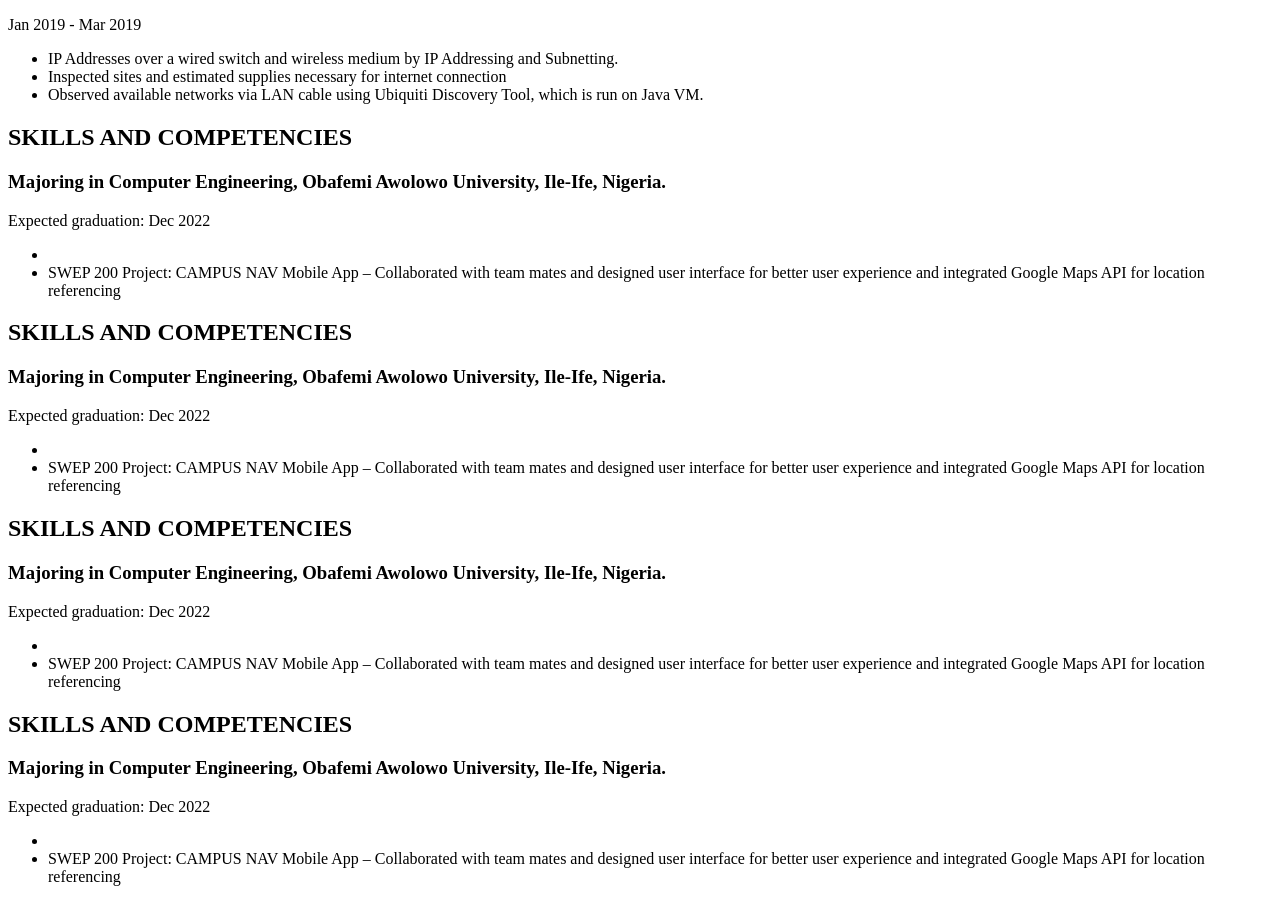
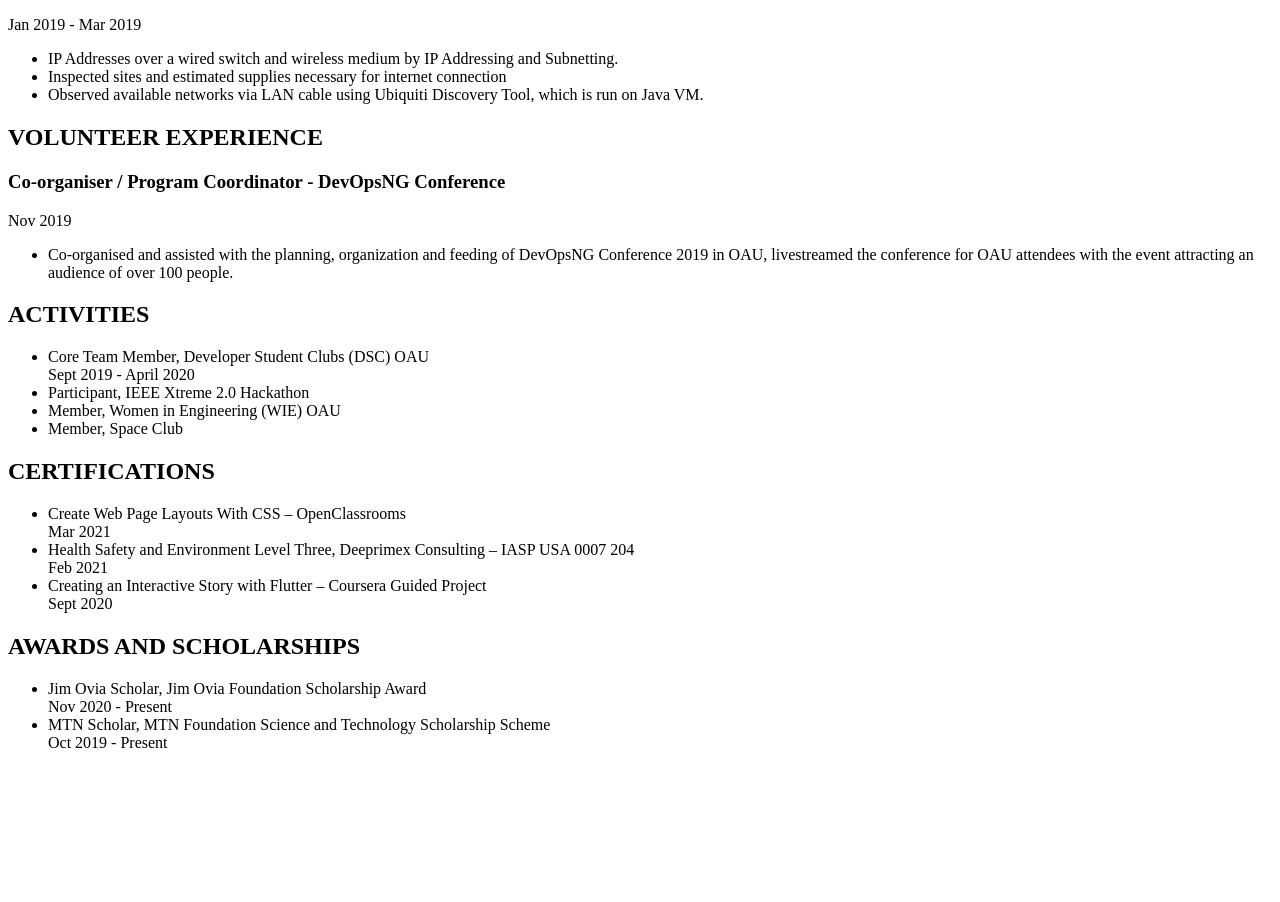
Before and after one commit to Marrockx/my-cv-portfolio, a plain HTML site: page index.html in a window 1280 px wide. Shown: the part 1183-2085 px from the top of the page. After the commit the page ends 1951 px from the top, so only its background shows below. Drawn offline with Linux system fonts and the light colour scheme.

Commit message:
update cv code

```diff
--- a/index.html
+++ b/index.html
@@ -170,90 +170,134 @@
                 </div>
             </div>
           </section>
-          <!-- EDUCATION SECTION -->
-          <section id="skills">
-            <h2 class="sub-heading">SKILLS AND COMPETENCIES</h2>
+
+          <!-- VOLUNTEER SECTION -->
+
+          <section id="volunteer">
+            <h2 class="sub-heading">VOLUNTEER EXPERIENCE</h2>
             <div class="section-group">
                 <div class="section-item">
                     <div class="section-item-head">
                         <div class="section-item-head-group">
-                            <h3 class="section-item-heading">Majoring in Computer Engineering, Obafemi Awolowo University, Ile-Ife, Nigeria.</h3>
-                            <div class=""><p>Expected graduation: Dec 2022</p></div>
+                            <h3 class="section-item-heading">Co-organiser / Program Coordinator - DevOpsNG Conference</h3>
+                            <div class=""><p></p></div>
                         </div>
-                        <div class="section-item-date"></div>
+                        <div class="section-item-date">
+                            <span>Nov 2019</span>
+                        </div>
                     </div>
                     <div class="section-item-points">
                         <ul>
-                            <li></li>
-                            <li>SWEP 200 Project: CAMPUS NAV Mobile App – Collaborated with team mates and designed user interface for better user experience and integrated Google Maps API for location referencing </li>
+                            <li>Co-organised and assisted with the planning, organization and feeding of DevOpsNG Conference 2019 in OAU, livestreamed the conference for OAU attendees with the event attracting an audience of over 100 people.</li>
                         </ul>
                     </div>
 
                 </div>
             </div>
           </section>
-          <!-- EDUCATION SECTION -->
-          <section id="skills">
-            <h2 class="sub-heading">SKILLS AND COMPETENCIES</h2>
+          <!-- ACTIVITIES SECTION -->
+          <section id="activities">
+            <h2 class="sub-heading">ACTIVITIES</h2>
             <div class="section-group">
                 <div class="section-item">
-                    <div class="section-item-head">
-                        <div class="section-item-head-group">
-                            <h3 class="section-item-heading">Majoring in Computer Engineering, Obafemi Awolowo University, Ile-Ife, Nigeria.</h3>
-                            <div class=""><p>Expected graduation: Dec 2022</p></div>
-                        </div>
-                        <div class="section-item-date"></div>
-                    </div>
                     <div class="section-item-points">
                         <ul>
-                            <li></li>
-                            <li>SWEP 200 Project: CAMPUS NAV Mobile App – Collaborated with team mates and designed user interface for better user experience and integrated Google Maps API for location referencing </li>
+                            <li>
+                                <div class="list-item">
+                                    <div class="list-item-main">
+                                        <span>Core Team Member, Developer Student Clubs (DSC) OAU</span>
+                                    </div>
+                                    <div class="list-item-date">
+                                        <span>Sept 2019 - April 2020</span>
+                                    </div>
+                                </div>
+                            </li>
+                            <li>Participant, IEEE Xtreme 2.0 Hackathon</li>
+                            <li>Member, Women in Engineering (WIE) OAU</li>
+                            <li>Member, Space Club</li>
                         </ul>
                     </div>
 
                 </div>
-                <!-- EDUCATION SECTION -->
+            </div>
           </section>
-          <section id="skills">
-            <h2 class="sub-heading">SKILLS AND COMPETENCIES</h2>
+
+          <!-- CERTIFICATIONS SECTION -->
+
+          <section id="certifications">
+            <h2 class="sub-heading">CERTIFICATIONS</h2>
             <div class="section-group">
                 <div class="section-item">
-                    <div class="section-item-head">
-                        <div class="section-item-head-group">
-                            <h3 class="section-item-heading">Majoring in Computer Engineering, Obafemi Awolowo University, Ile-Ife, Nigeria.</h3>
-                            <div class=""><p>Expected graduation: Dec 2022</p></div>
-                        </div>
-                        <div class="section-item-date"></div>
-                    </div>
                     <div class="section-item-points">
                         <ul>
-                            <li></li>
-                            <li>SWEP 200 Project: CAMPUS NAV Mobile App – Collaborated with team mates and designed user interface for better user experience and integrated Google Maps API for location referencing </li>
+                            <li>
+                                <div class="list-item">
+                                    <div class="list-item-main">
+                                        <span>Create Web Page Layouts With CSS – OpenClassrooms</span>
+                                    </div>
+                                    <div class="list-item-date">
+                                        <span>Mar 2021</span>
+                                    </div>
+                                </div>
+                            </li>
+                            <li>
+                                <div class="list-item">
+                                    <div class="list-item-main">
+                                        <span>Health Safety and Environment Level Three, Deeprimex Consulting – IASP USA 0007 204</span>
+                                    </div>
+                                    <div class="list-item-date">
+                                        <span>Feb 2021</span>
+                                    </div>
+                                </div>
+                            </li>
+                            <li>
+                                <div class="list-item">
+                                    <div class="list-item-main">
+                                        <span>Creating an Interactive Story with Flutter – Coursera Guided Project</span>
+                                    </div>
+                                    <div class="list-item-date">
+                                        <span>Sept 2020</span>
+                                    </div>
+                                </div>
+                            </li>
+
                         </ul>
                     </div>
-
                 </div>
+            </div>
           </section>
-          <!-- EDUCATION SECTION -->
-          <section id="skills">
-            <h2 class="sub-heading">SKILLS AND COMPETENCIES</h2>
+          <!--AWARDS SECTION -->
+          <section id="awards">
+            <h2 class="sub-heading">AWARDS AND SCHOLARSHIPS</h2>
             <div class="section-group">
                 <div class="section-item">
-                    <div class="section-item-head">
-                        <div class="section-item-head-group">
-                            <h3 class="section-item-heading">Majoring in Computer Engineering, Obafemi Awolowo University, Ile-Ife, Nigeria.</h3>
-                            <div class=""><p>Expected graduation: Dec 2022</p></div>
-                        </div>
-                        <div class="section-item-date"></div>
-                    </div>
                     <div class="section-item-points">
                         <ul>
-                            <li></li>
-                            <li>SWEP 200 Project: CAMPUS NAV Mobile App – Collaborated with team mates and designed user interface for better user experience and integrated Google Maps API for location referencing </li>
+                            <li>
+                                <div class="list-item">
+                                    <div class="list-item-main">
+                                        <span>Jim Ovia Scholar, Jim Ovia Foundation Scholarship Award</span>
+                                    </div>
+                                    <div class="list-item-date">
+                                        <span>Nov 2020 - Present</span>
+                                    </div>
+                                </div>
+                            </li>
+                            <li>
+                                <div class="list-item">
+                                    <div class="list-item-main">
+                                        <span>MTN Scholar, MTN Foundation Science and Technology Scholarship Scheme </span>
+                                    </div>
+                                    <div class="list-item-date">
+                                        <span>Oct 2019 - Present</span>
+                                    </div>
+                                </div>
+                            </li>
+
                         </ul>
                     </div>
-
                 </div>
+            </div>
           </section>
       </main>
     </div>
```
